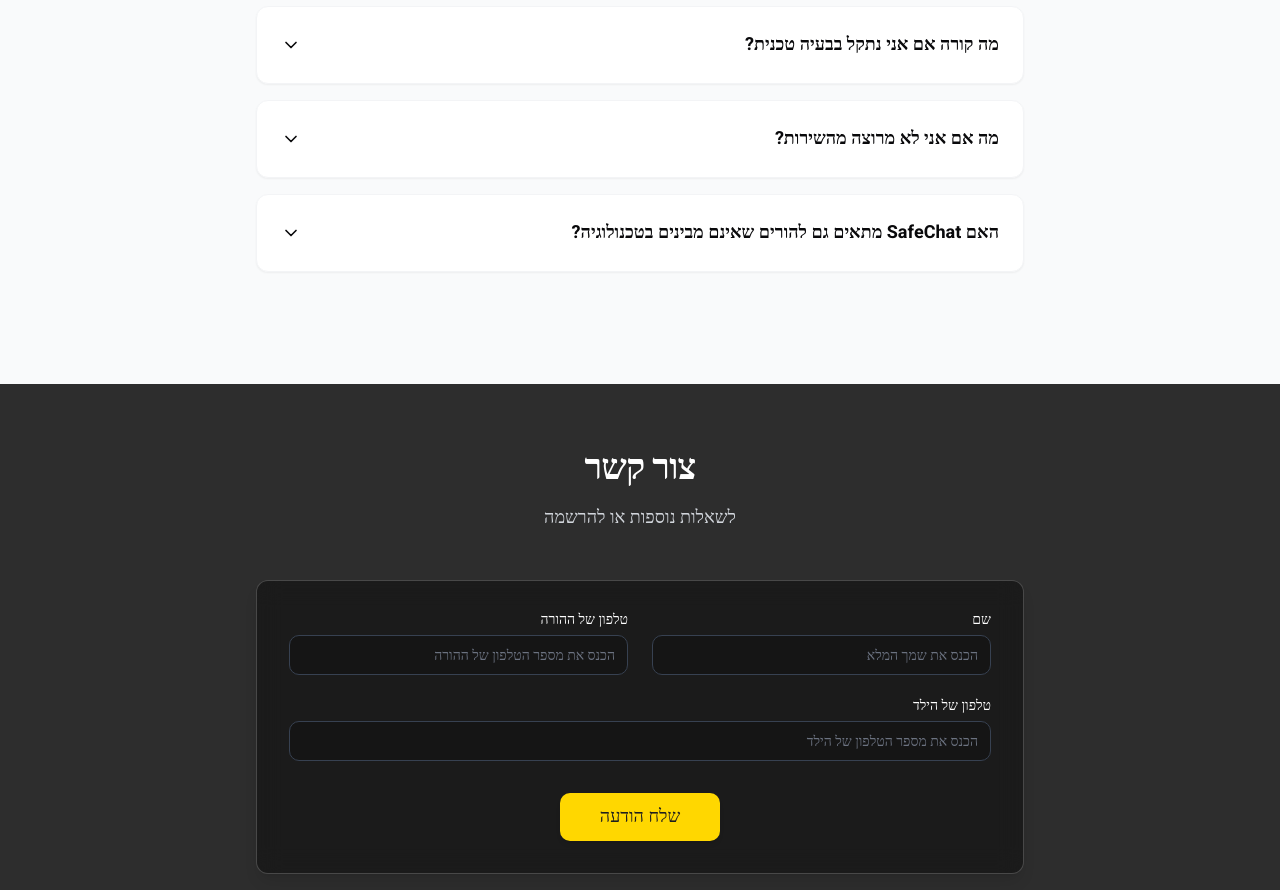
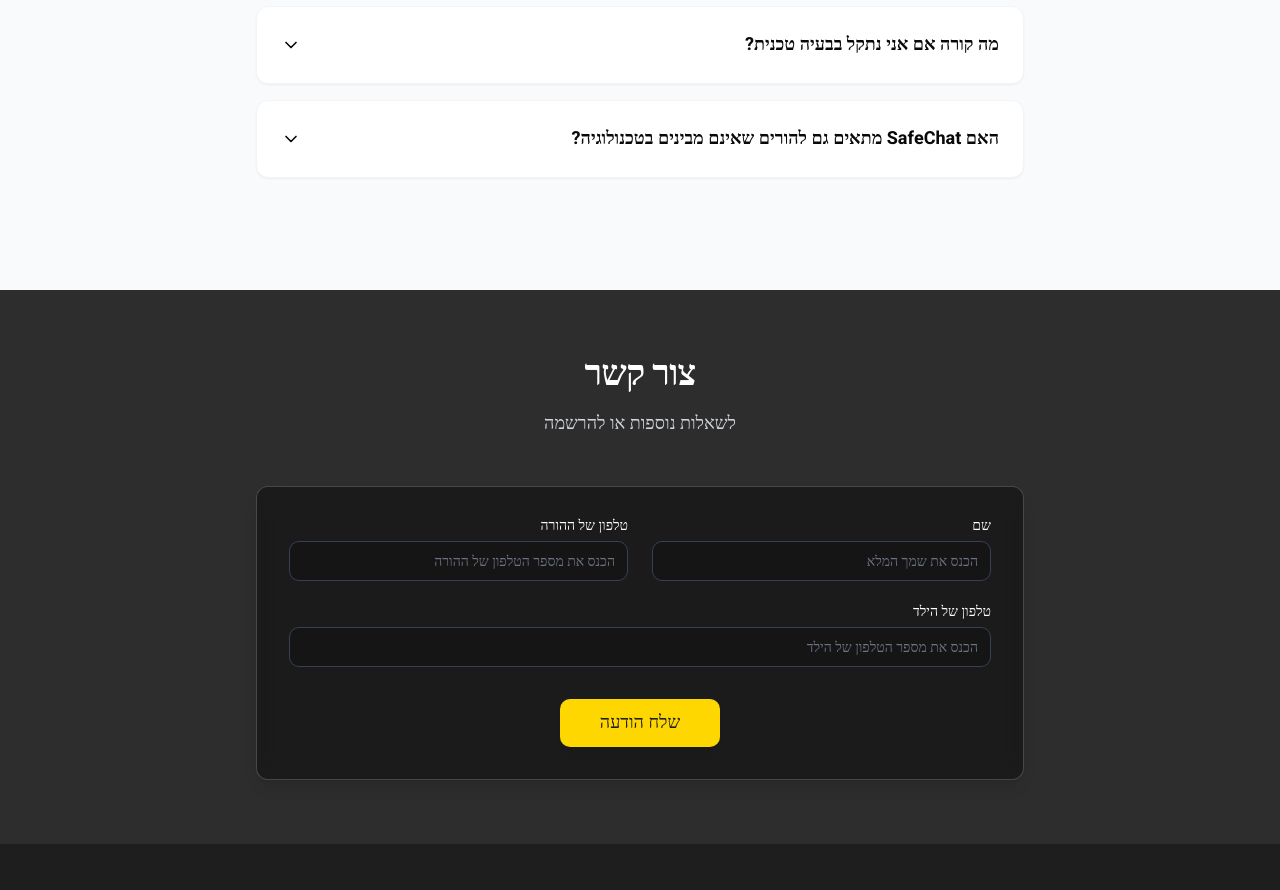
Before and after one commit to eliavgalant/safe-chat, a React (Vite) app: page / in a window 1280 px wide. Shown: the part 5940-6830 px from the top of the page. Built offline with nearby package versions, Linux system fonts and the light colour scheme.

Commit message:
Remove a question from FAQ
Remove a specific question from the FAQ component.

```diff
--- a/src/components/FAQ.tsx
+++ b/src/components/FAQ.tsx
@@ -1,4 +1,3 @@
-
 import { useEffect, useRef, useState } from 'react';
 import { ChevronDown } from 'lucide-react';
 
@@ -42,10 +41,6 @@ const faqs = [
   {
     question: "מה קורה אם אני נתקל בבעיה טכנית?",
     answer: "צוות התמיכה שלנו זמין 24/7 ומוכן לסייע בכל שאלה או תקלה."
-  },
-  {
-    question: "מה אם אני לא מרוצה מהשירות?",
-    answer: "ניתן לבטל את השירות בכל עת, אך רוב ההורים מוצאים בו פתרון יעיל להגנה על ילדיהם."
   },
   {
     question: "האם SafeChat מתאים גם להורים שאינם מבינים בטכנולוגיה?",
```
